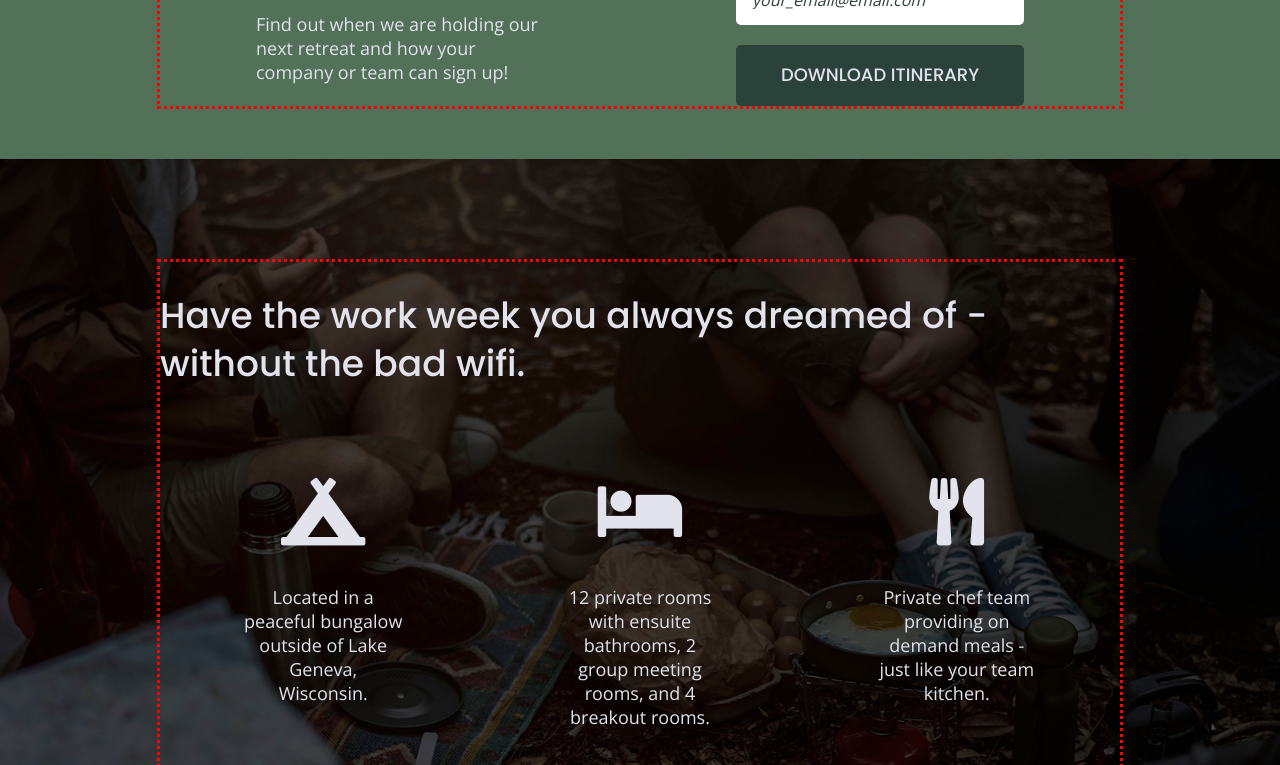
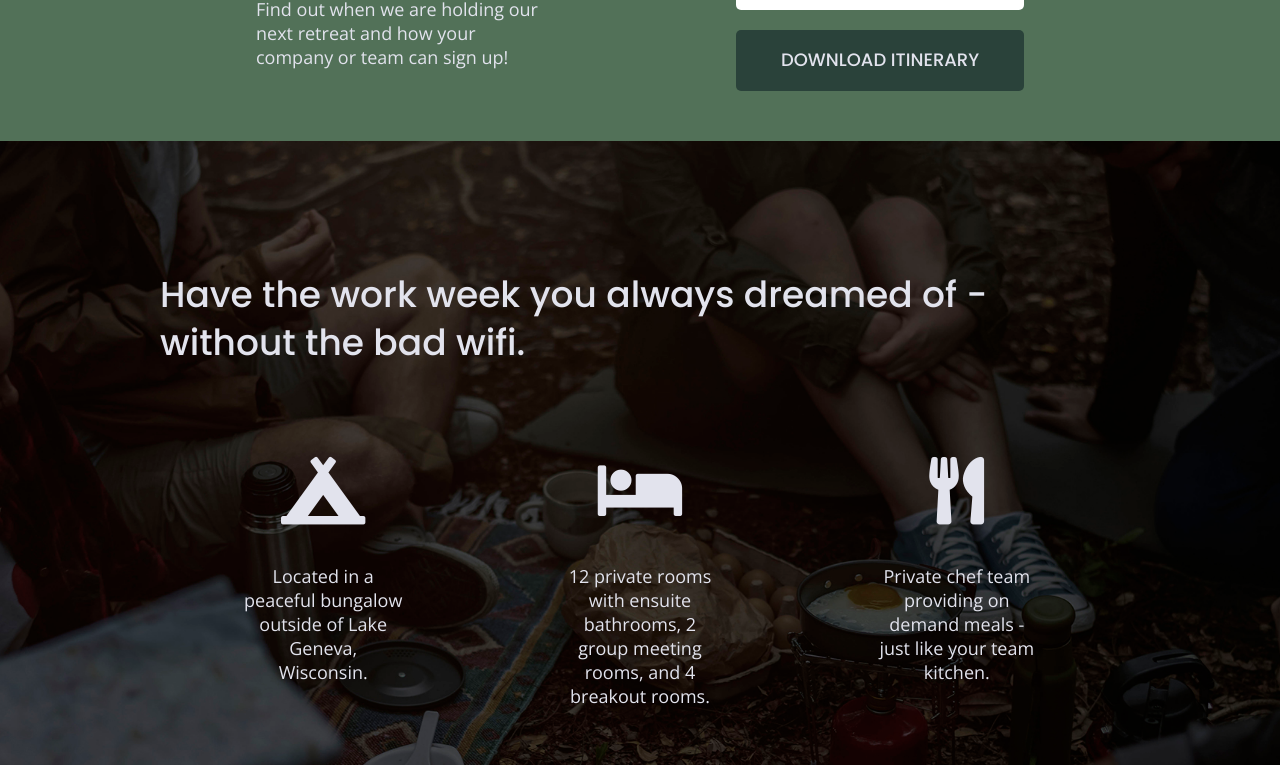
Before and after one commit to rparserin/206-unplugged, a website built with Parcel: page index.html in a window 1280 px wide. Shown: the part 750-1515 px from the top of the page. Built offline with nearby package versions, Linux system fonts and the light colour scheme.

Commit message:
Removed outline for content-wrapper and reviewed pages

```diff
--- a/css/main.css
+++ b/css/main.css
@@ -98,7 +98,6 @@ textarea {
   }
 
   .content-wrapper {
-    border: 3px dotted red;
     width: 90%;
     margin: 50px 0;
   }
```
